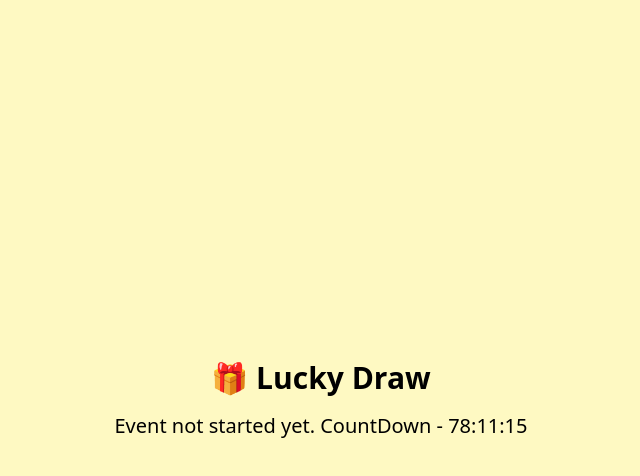
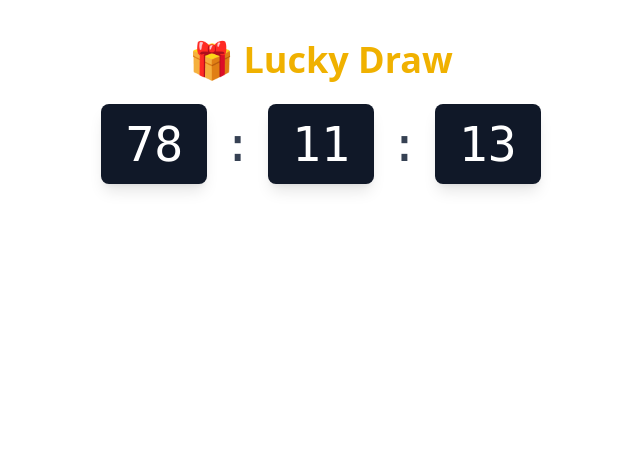
Before and after one commit to vishaldasaniya/vercel-frontend, a React (Vite) app: page / in a window 1280 px wide. Shown: the top 476 px of the page, without its empty margins (319-959 px from the left). Built offline with nearby package versions, Linux system fonts and the light colour scheme.

Commit message:
Added UI

```diff
--- a/src/components/Demo.jsx
+++ b/src/components/Demo.jsx
@@ -1,36 +1,69 @@
-import React, { useEffect, useState } from 'react'
+import React, { useEffect, useState } from "react";
 
-export default function Demo({eventStartTime}) {
-    const [timeLeft, setTimeLeft] = useState("");
+export default function Demo({ eventStartTime }) {
+  const [timeLeft, setTimeLeft] = useState({
+    hour: "00",
+    minute: "00",
+    second: "00",
+  });
 
-    useEffect(()=>{
+  useEffect(() => {
+    const CountDown = () => {
+      const now = new Date();
+      const start = new Date(eventStartTime);
+      const diff = start - now;
 
-      const CountDown=()=>{
+      if (diff <= 0) {
+        setTimeLeft({
+          hour: "00",
+          minute: "00",
+          second: "00",
+        });
+      } else {
+        const hours = Math.floor(diff / (1000 * 60 * 60));
+        const minutes = Math.floor((diff % (1000 * 60 * 60)) / (1000 * 60));
+        const seconds = Math.floor((diff % (1000 * 60)) / 1000);
+        setTimeLeft({
+          hour: `${String(hours).padStart(2, "0")}`,
+          minute: `${String(minutes).padStart(2, "0")}`,
+          second: `${String(seconds).padStart(2, "0")}`,
+        });
+      }
+    };
+    CountDown();
+    const interval = setInterval(CountDown, 1000);
+    return () => clearInterval(interval);
+  }, [eventStartTime]);
+  return (
+    <div className="flex flex-col items-center mt-10 space-y-6">
 
-        const now = new Date();
-        const start = new Date(eventStartTime);
-        const diff = start-now;
+      <h1 className="text-3xl md:text-4xl font-bold text-center text-yellow-500">
+        🎁 Lucky Draw
+      </h1>
 
-        if(diff<=0)
-        {
-            setTimeLeft("00:00:00");
-        }
-        else
-        {
-            const hours = Math.floor(diff/(1000*60*60));
-            const minutes = Math.floor((diff%(1000*60*60))/(1000*60));
-            const seconds = Math.floor((diff%(1000*60))/1000);
-            setTimeLeft(`${String(hours).padStart(2,"0")}:${String(minutes).padStart(2,"0")}:${String(seconds).padStart(2,"0")}`);
-        }
-      }
-      CountDown();
-      const interval = setInterval(CountDown,1000);
-      return  ()=> clearInterval(interval);
-    },[eventStartTime]);
-  return (
-    <div className="flex flex-col items-center justify-center h-screen bg-yellow-100">
-      <h1 className="text-3xl font-bold mb-4">🎁 Lucky Draw</h1>
-      <p className="text-xl">Event not started yet. CountDown - {timeLeft}</p>
+
+      <div className="flex justify-center items-center space-x-4">
+
+        <div className="bg-gray-900 text-white font-mono text-4xl md:text-5xl px-6 py-4 rounded-lg shadow-lg">
+          {timeLeft.hour}
+        </div>
+
+
+        <div className="text-gray-700 font-mono text-4xl md:text-5xl">:</div>
+
+
+        <div className="bg-gray-900 text-white font-mono text-4xl md:text-5xl px-6 py-4 rounded-lg shadow-lg">
+          {timeLeft.minute}
+        </div>
+
+
+        <div className="text-gray-700 font-mono text-4xl md:text-5xl">:</div>
+
+
+        <div className="bg-gray-900 text-white font-mono text-4xl md:text-5xl px-6 py-4 rounded-lg shadow-lg">
+          {timeLeft.second}
+        </div>
+      </div>
     </div>
-  )
+  );
 }
```
